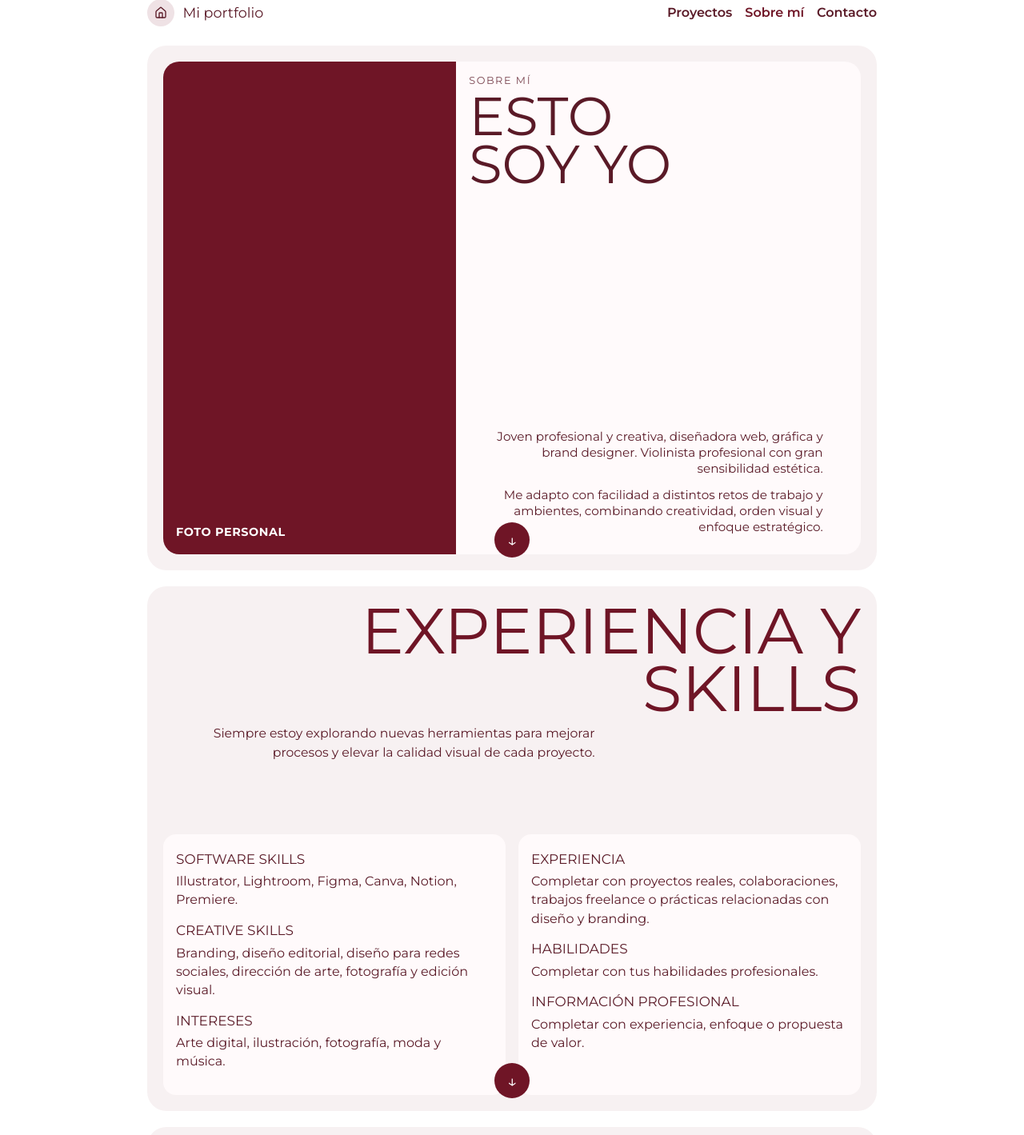
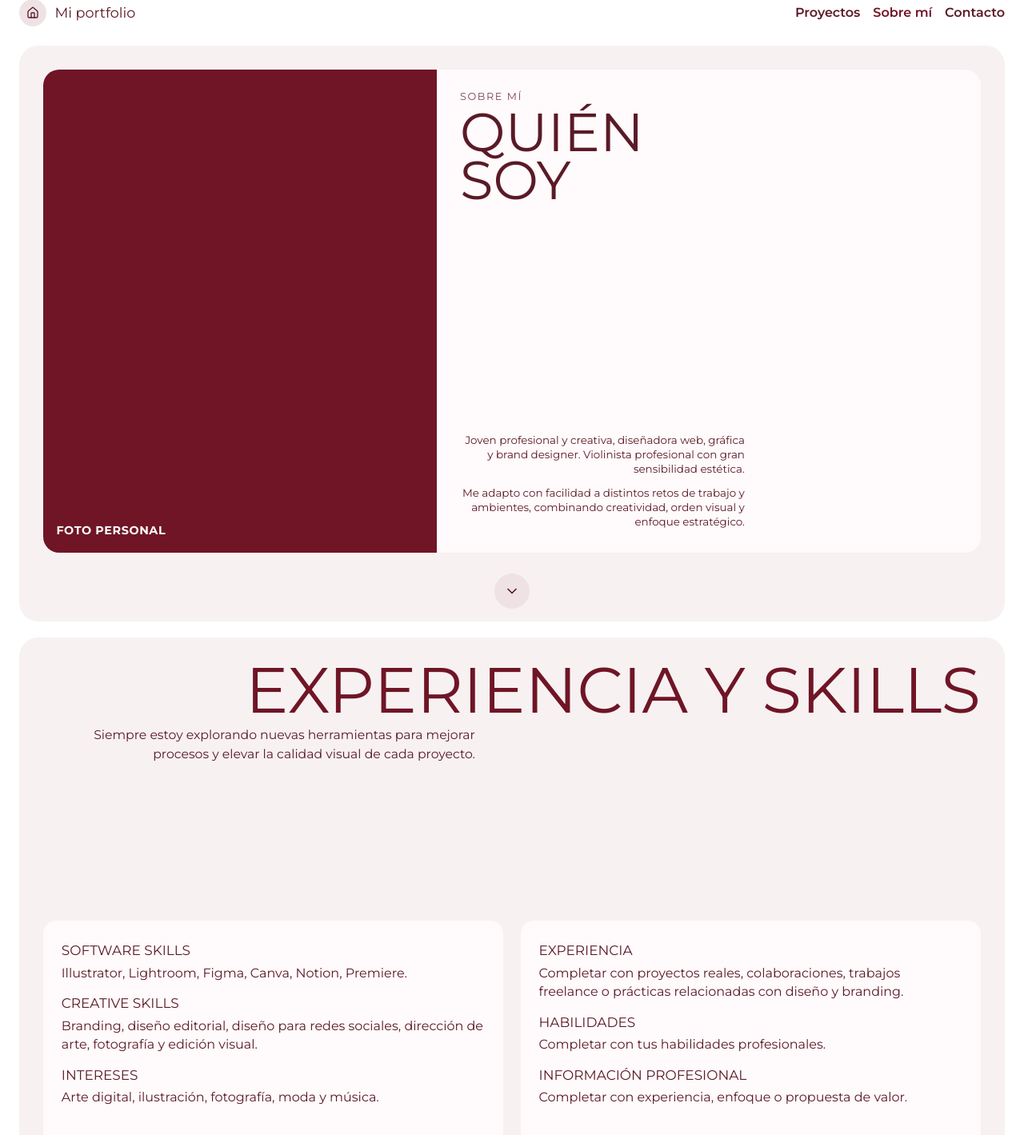
Before and after one commit to amanda1234-cell/portfolio_vue_amanda_salto_mansilla, a Vue app: page /#/portfolio/sobre-mi in a window 1280 px wide. Shown: the part 25-1444 px from the top of the page at 80% size. Built offline with nearby package versions, Linux system fonts and the light colour scheme; a web font is replaced by a local one.

Commit message:
style: aplicar retoques visuales finales en sobre mi y secciones principales

```diff
--- a/src/App.vue
+++ b/src/App.vue
@@ -1,15 +1,65 @@
 <script setup lang="ts">
+import { onBeforeUnmount, onMounted, ref } from "vue";
 
+const x = ref(0);
+const y = ref(0);
+const visible = ref(false);
 
+const moverSombra = (evento: MouseEvent) => {
+  x.value = evento.clientX - 20;
+  y.value = evento.clientY + 10;
+  visible.value = true;
+};
 
+const ocultarSombra = () => {
+  visible.value = false;
+};
+
+onMounted(() => {
+  window.addEventListener("mousemove", moverSombra);
+  window.addEventListener("mouseleave", ocultarSombra);
+});
+
+onBeforeUnmount(() => {
+  window.removeEventListener("mousemove", moverSombra);
+  window.removeEventListener("mouseleave", ocultarSombra);
+});
 </script>
 
 <template>
   <main>
     <RouterView />
+    <div
+      class="sombra-raton"
+      :class="{ visible }"
+      :style="{ transform: `translate(${x}px, ${y}px)` }"
+    />
   </main>
 </template>
 
 <style scoped>
+.sombra-raton {
+  position: fixed;
+  top: 0;
+  left: 0;
+  width: 40px;
+  height: 22px;
+  border-radius: 999px;
+  background: rgba(40, 0, 8, 0.14);
+  filter: blur(8px);
+  pointer-events: none;
+  opacity: 0;
+  transition: opacity 0.14s ease;
+  z-index: 9999;
+}
 
+.sombra-raton.visible {
+  opacity: 1;
+}
+
+@media (hover: none), (pointer: coarse) {
+  .sombra-raton {
+    display: none;
+  }
+}
 </style>
--- a/src/pages/about/AboutView.vue
+++ b/src/pages/about/AboutView.vue
@@ -1,4 +1,6 @@
 <script setup lang="ts">
+import { ChevronDown, ChevronUp } from "lucide-vue-next";
+
 const irASeccion = (id: string) => {
   const elemento = document.getElementById(id);
   if (!elemento) return;
@@ -16,7 +18,7 @@ const irASeccion = (id: string) => {
 
         <div class="texto-who">
           <p class="etiqueta">Sobre mí</p>
-          <h2>ESTO<br />SOY YO</h2>
+          <h2>QUIÉN<br />SOY</h2>
 
           <div class="bloque-descripcion">
             <p class="descripcion-grande">
@@ -37,7 +39,7 @@ const irASeccion = (id: string) => {
         aria-label="Deslizar hacia habilidades"
         @click="irASeccion('bloque-experiencia')"
       >
-        ↓
+        <ChevronDown :size="20" />
       </button>
     </article>
 
@@ -86,7 +88,7 @@ const irASeccion = (id: string) => {
         aria-label="Ir a formación"
         @click="irASeccion('bloque-formacion')"
       >
-        ↓
+        <ChevronDown :size="20" />
       </button>
     </article>
 
@@ -119,7 +121,7 @@ const irASeccion = (id: string) => {
         aria-label="Volver a sobre mí"
         @click="irASeccion('inicio-sobre-mi')"
       >
-        ↑
+        <ChevronUp :size="20" />
       </button>
     </article>
   </section>
@@ -168,7 +170,7 @@ const irASeccion = (id: string) => {
 }
 
 .texto-who {
-  padding: 0.9rem 0.8rem 0.7rem 1rem;
+  padding: 1.1rem 1rem 0.9rem 1.2rem;
   display: flex;
   flex-direction: column;
   justify-content: space-between;
@@ -191,13 +193,14 @@ const irASeccion = (id: string) => {
 
 .bloque-descripcion {
   margin-top: auto;
+  padding-top: clamp(2.6rem, 9vh, 6rem);
 }
 
 .descripcion-grande {
   margin: 0 0 0.75rem;
-  font-size: clamp(0.82rem, 1.25vw, 0.95rem);
+  font-size: clamp(0.78rem, 1.05vw, 0.92rem);
   line-height: 1.34;
-  max-width: 44ch;
+  max-width: 40ch;
   text-align: right;
 }
 
@@ -213,12 +216,17 @@ const irASeccion = (id: string) => {
   height: 44px;
   border: 0;
   border-radius: 999px;
-  background: #6f1526;
-  color: #fff;
-  font-size: 1.35rem;
+  background: #efe2e5;
+  color: #5a1a27;
   text-decoration: none;
   z-index: 2;
   cursor: pointer;
+  transition: all 0.2s ease;
+}
+
+.flecha-scroll:hover {
+  background: #e8d7db;
+  color: #6f1526;
 }
 
 .skills {
@@ -296,18 +304,24 @@ const irASeccion = (id: string) => {
   height: 44px;
   border: 0;
   border-radius: 999px;
-  background: #6f1526;
-  color: #fff;
-  font-size: 1.35rem;
+  background: #efe2e5;
+  color: #5a1a27;
   text-decoration: none;
   z-index: 2;
   cursor: pointer;
+  transition: all 0.2s ease;
+}
+
+.flecha-apartado:hover {
+  background: #e8d7db;
+  color: #6f1526;
 }
 
 @media (min-width: 900px) {
   .who-am-i,
   .skills {
-    padding: 1.25rem;
+    padding: 1.9rem 1.9rem 5.4rem;
+    min-height: min(90svh, 980px);
   }
 
   .who-contenido {
@@ -333,10 +347,21 @@ const irASeccion = (id: string) => {
 
   .texto-who {
     min-height: 100%;
+    padding: 1.5rem 1.5rem 1.1rem 1.8rem;
+  }
+
+  .bloque-descripcion {
+    padding-top: clamp(5rem, 14vh, 11rem);
   }
 
   .skills-grid {
     grid-template-columns: 1fr 1fr;
+    gap: 1.4rem;
+  }
+
+  .skills-columna {
+    min-height: 280px;
+    padding: 1.4rem;
   }
 }
 </style>
--- a/src/pages/portfolio/PortfolioLayout.vue
+++ b/src/pages/portfolio/PortfolioLayout.vue
@@ -26,7 +26,7 @@ import { RouterLink, RouterView } from "vue-router";
 <style scoped>
 .portfolio-layout {
   padding: 1rem;
-  max-width: 960px;
+  max-width: 1320px;
   margin: 0 auto;
   color: #5a1a27;
 }
--- a/src/pages/projects/ProjectDetailView.vue
+++ b/src/pages/projects/ProjectDetailView.vue
@@ -36,6 +36,9 @@ const proyecto = computed(() =>
   border-radius: 16px;
   padding: 0.85rem;
   color: #5a1a27;
+  min-height: min(82svh, 760px);
+  display: flex;
+  flex-direction: column;
 }
 
 .detalle a {
@@ -49,7 +52,8 @@ const proyecto = computed(() =>
 
 @media (min-width: 768px) {
   .detalle {
-    padding: 1rem;
+    padding: 1.25rem;
+    min-height: min(88svh, 900px);
   }
 }
 </style>
```
